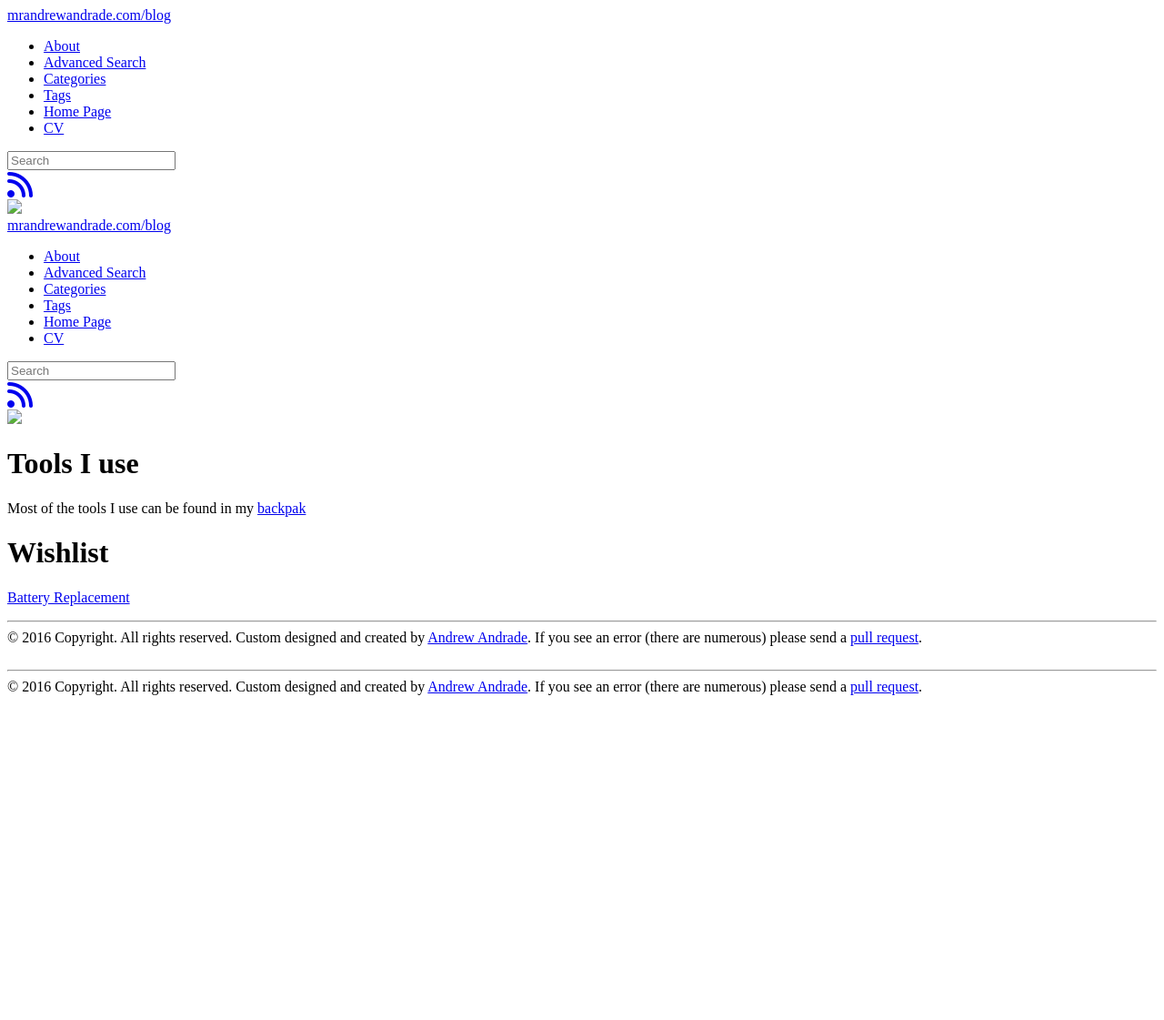
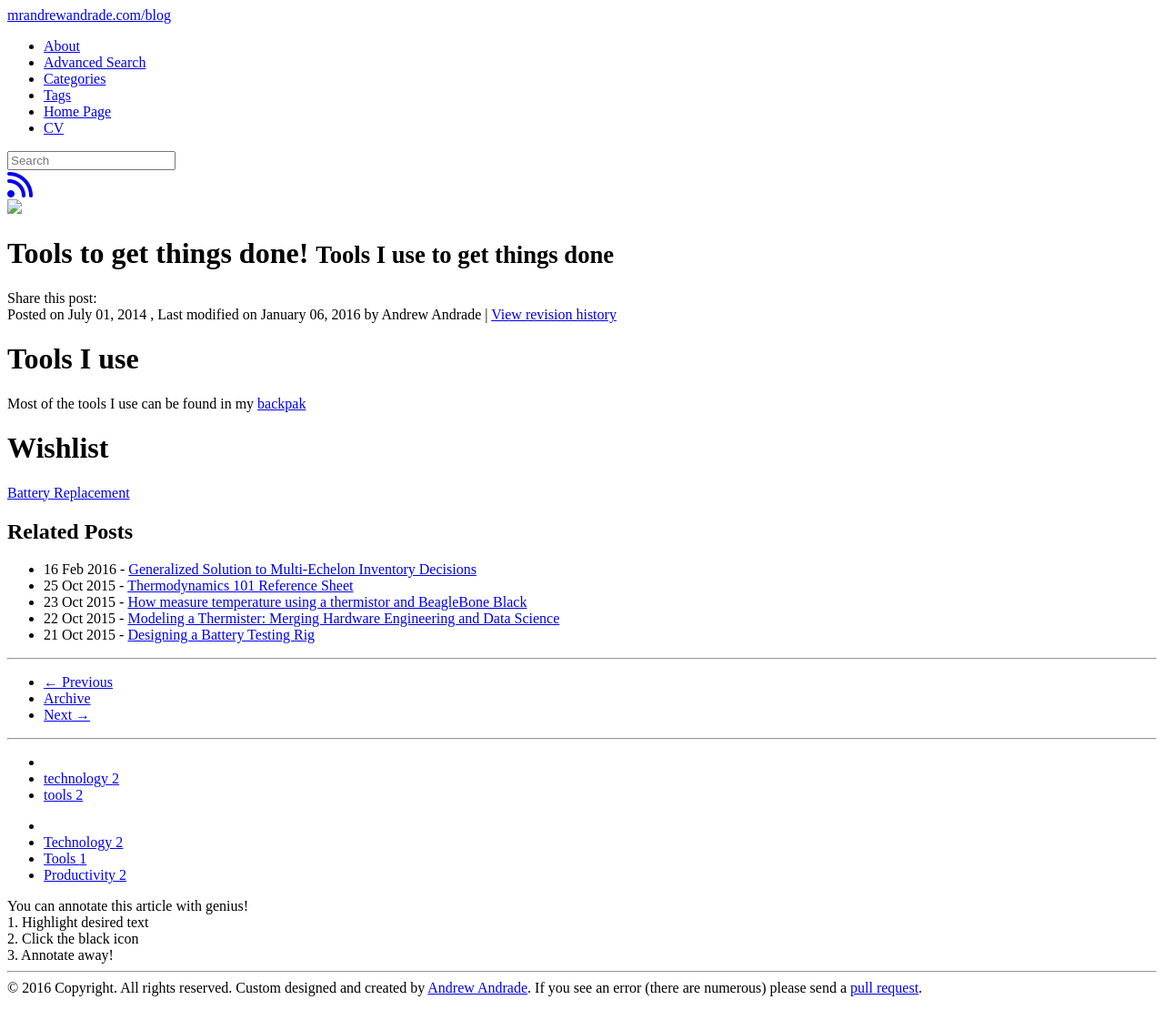
Before and after one commit to mrandrewandrade/blog, a Jekyll site: the page built from _posts/2014-07-01-tools.md, in a window 1280 px wide. Shown: the whole page at 91% size. Built offline with Jekyll 4.4.1, drawn with Linux system fonts in a browser that asks for light colours; nearby versions of some CDN libraries; library files that are not in the unit come from our copies; comment, search, counter and statistics services are not loaded; before the commit the page ends 900 px from its top, so only the background shows below that.

Commit message:
reverted changes

```diff
--- a/_includes/themes/evjekylltheme/default.html
+++ b/_includes/themes/evjekylltheme/default.html
@@ -20,9 +20,9 @@ viewing the code on http://github.com/mrandrewandrade/blog -->
       <script src="http://html5shim.googlecode.com/svn/trunk/html5.js"></script>
     <![endif]-->
 
-<link href="{{ ASSET_PATH }}google-code-prettify/desert.css" type="text/css" rel="stylesheet" />
-<script type="text/javascript" src="{{ ASSET_PATH }}google-code-prettify/prettify.js?skin=desert"></script>
-<script type="text/javascript" src="{{ ASSET_PATH }}jquery-2.1.3.min.js"></script>
+<link href="{{ ASSET_PATH }}/google-code-prettify/desert.css" type="text/css" rel="stylesheet" />
+<script type="text/javascript" src="{{ ASSET_PATH }}/google-code-prettify/prettify.js?skin=desert"></script>
+<script type="text/javascript" src="{{ ASSET_PATH }}/jquery-2.1.3.min.js"></script>
 <script type="text/javascript">
 $(function(){
     $("pre").addClass("prettyprint");
@@ -39,20 +39,20 @@ src="http://cdn.mathjax.org/mathjax/latest/MathJax.js?config=TeX-AMS-MML_HTMLorM
 
 
 <!-- Add mousewheel plugin (this is optional) -->
-<script type="text/javascript" src="{{ ASSET_PATH }}fancybox/lib/jquery.mousewheel-3.0.6.pack.js"></script>
+<script type="text/javascript" src="{{ ASSET_PATH }}/fancybox/lib/jquery.mousewheel-3.0.6.pack.js"></script>
 <!-- Add fancyBox -->
-<link rel="stylesheet" href="{{ ASSET_PATH }}fancybox/source/jquery.fancybox.css?v=2.1.5" type="text/css" media="screen" />
-<script type="text/javascript" src="{{ ASSET_PATH }}fancybox/source/jquery.fancybox.pack.js?v=2.1.5"></script>
+<link rel="stylesheet" href="{{ ASSET_PATH }}/fancybox/source/jquery.fancybox.css?v=2.1.5" type="text/css" media="screen" />
+<script type="text/javascript" src="{{ ASSET_PATH }}/fancybox/source/jquery.fancybox.pack.js?v=2.1.5"></script>
 
 <!-- Le styles -->
-<link href="{{ ASSET_PATH }}bootstrap/css/bootstrap.2.2.2.min.css" rel="stylesheet">
-<link href="{{ ASSET_PATH }}css/style.css" rel="stylesheet" type="text/css" media="all">
+<link href="{{ ASSET_PATH }}/bootstrap/css/bootstrap.2.2.2.min.css" rel="stylesheet">
+<link href="{{ ASSET_PATH }}/css/style.css" rel="stylesheet" type="text/css" media="all">
 <!--<link href="/css/syntax.css" rel="stylesheet" type="text/css" media="all">-->
 
-<script type="text/javascript" src="{{ ASSET_PATH }}bootstrap-3.3.5/js/bootstrap.min.js"></script>
-<script type="text/javascript" src="{{ ASSET_PATH }}toc.js"></script>
-<script type="text/javascript" src="{{ ASSET_PATH }}webcore.js"></script>
-<script type="text/javascript" src="{{ ASSET_PATH }}jquery.bootstrap-autohidingnavbar.min.js"></script>
+<script type="text/javascript" src="{{ ASSET_PATH }}/bootstrap-3.3.5/js/bootstrap.min.js"></script>
+<script type="text/javascript" src="{{ ASSET_PATH }}/toc.js"></script>
+<script type="text/javascript" src="{{ ASSET_PATH }}/webcore.js"></script>
+<script type="text/javascript" src="{{ ASSET_PATH }}/jquery.bootstrap-autohidingnavbar.min.js"></script>
 
 <!-- Le fav and touch icons -->
 <link rel="shortcut icon" href="{{ BASE_PATH }}/images/favicon.ico">
@@ -61,7 +61,7 @@ src="http://cdn.mathjax.org/mathjax/latest/MathJax.js?config=TeX-AMS-MML_HTMLorM
 <link href="{{ BASE_PATH }}{{ site.baseurl }}{{ site.JB.feed_path }}" type="application/atom+xml" rel="alternate" title="Jekyll auto generate ATOM Feed">
 <link href="{{ BASE_PATH }}{{ site.JB.atom_path }}" type="application/atom+xml" rel="alternate" title="Site ATOM Feed">
 <link href="{{ BASE_PATH }}{{ site.JB.rss_path }}" type="application/rss+xml" rel="alternate" title="Site RSS Feed">
-<link rel="stylesheet" href="{{ ASSET_PATH }}font-awesome-4.4.0/css/font-awesome.min.css">
+<link rel="stylesheet" href="{{ ASSET_PATH }}/font-awesome-4.4.0/css/font-awesome.min.css">
 
 </head>
 
--- a/_includes/themes/evjekylltheme/post.html
+++ b/_includes/themes/evjekylltheme/post.html
@@ -1,141 +1,115 @@
-<!DOCTYPE html>
-<html>
-<head>
-<meta charset="utf-8">
-<!-- Hello source peaker! This site is autogenerated using Jekyll so you can learn more by
-viewing the code on http://github.com/mrandrewandrade/blog -->
-
-<title>{% if page.title %}{{ page.title }} - {% endif %}{{ site.title }}</title>
-{% if page.description %}<meta name="description" content="{{ page.description }}">{% endif %}
-{% if post.excerpt %}<meta name="description" content="{{ post.excerpt | strip_html }}">{% endif %}
-<meta name="author" content="{{ site.author.name }}">
-<!-- Enable responsive viewport -->
-<meta name="viewport" content="width=device-width, initial-scale=1.0">
-
-{% if page.url == "/404.html" %}
-<meta http-equiv = "refresh" content = "5;url=/">
-{% endif %}
-<!-- Le HTML5 shim, for IE6-8 support of HTML elements -->
-<!--[if lt IE 9]>
-      <script src="http://html5shim.googlecode.com/svn/trunk/html5.js"></script>
-    <![endif]-->
-
-<link href="{{ ASSET_PATH }}/google-code-prettify/desert.css" type="text/css" rel="stylesheet" />
-<script type="text/javascript" src="{{ ASSET_PATH }}/google-code-prettify/prettify.js?skin=desert"></script>
-<script type="text/javascript" src="{{ ASSET_PATH }}/jquery-2.1.3.min.js"></script>
-<script type="text/javascript">
-$(function(){
-    $("pre").addClass("prettyprint");
-    prettyPrint();
-    });
-</script>
 <script type="text/javascript"
 src="http://cdn.mathjax.org/mathjax/latest/MathJax.js?config=TeX-AMS-MML_HTMLorMML">
 </script>
-
-<!-- Sharing and follow buttons -->
-<!-- Don't just copy this code, go to www.addthis.com/dashboard to customize your own -->
-<script type="text/javascript" src="//s7.addthis.com/js/300/addthis_widget.js#pubid=ra-562bb95fd3f0255a" async="async"></script>
+<script async src="//genius.codes"></script>
 
 
-<!-- Add mousewheel plugin (this is optional) -->
-<script type="text/javascript" src="{{ ASSET_PATH }}/fancybox/lib/jquery.mousewheel-3.0.6.pack.js"></script>
-<!-- Add fancyBox -->
-<link rel="stylesheet" href="{{ ASSET_PATH }}/fancybox/source/jquery.fancybox.css?v=2.1.5" type="text/css" media="screen" />
-<script type="text/javascript" src="{{ ASSET_PATH }}/fancybox/source/jquery.fancybox.pack.js?v=2.1.5"></script>
+<div class="row-fliud">
+  <div class="span8">
+    <div class="page-header">
+      <h1>{{ page.title }} {% if page.tagline %}<small>{{page.tagline}}</small>{% endif %}</h1>
+    </div>
+    Share this post:
+    <div class="addthis_sharing_toolbox"></div>
+    <div class="post-meta">
+      {% if page.date %}
+      <span class="entry-date">Posted on {{ page.date | date: '%B %d, %Y' }}</span>
+      {% endif %}
+      {% if page.last_updated %}
+      , Last modified on {{ page.last_updated | date: '%B %d, %Y' }}
+      {% endif %}
+      <span class="entry-author">by {{ site.author.name }}</span>
+      | <a class="revision-histroy" href="https://github.com/mrandrewandrade/blog/commits/gh-pages/{{ page.path }}" target="_blank">View revision history</a>
+    </div>
 
-<!-- Le styles -->
-<link href="{{ ASSET_PATH }}/bootstrap/css/bootstrap.2.2.2.min.css" rel="stylesheet">
-<link href="{{ ASSET_PATH }}/css/style.css" rel="stylesheet" type="text/css" media="all">
-<!--<link href="/css/syntax.css" rel="stylesheet" type="text/css" media="all">-->
 
-<script type="text/javascript" src="{{ ASSET_PATH }}/bootstrap-3.3.5/js/bootstrap.min.js"></script>
-<script type="text/javascript" src="{{ ASSET_PATH }}/toc.js"></script>
-<script type="text/javascript" src="{{ ASSET_PATH }}/webcore.js"></script>
-<script type="text/javascript" src="{{ ASSET_PATH }}/jquery.bootstrap-autohidingnavbar.min.js"></script>
+    <div class="post-content">
+      {{ content }}
+    </div>
 
-<!-- Le fav and touch icons -->
-<link rel="shortcut icon" href="{{ BASE_PATH }}/images/favicon.ico">
+    <div id="related">
+      <h2>Related Posts</h2>
+      <ul class="posts">
+        {% for post in site.related_posts limit:5 %}
+        <li><span>{{ post.date | date_to_string }}</span> - <a href="{{ post.url }}">{{ post.title }}</a></li>
+        {% endfor %}
+      </ul>
+    </div>
 
-<!-- atom & rss feed -->
-<link href="{{ BASE_PATH }}{{ site.baseurl }}{{ site.JB.feed_path }}" type="application/atom+xml" rel="alternate" title="Jekyll auto generate ATOM Feed">
-<link href="{{ BASE_PATH }}{{ site.JB.atom_path }}" type="application/atom+xml" rel="alternate" title="Site ATOM Feed">
-<link href="{{ BASE_PATH }}{{ site.JB.rss_path }}" type="application/rss+xml" rel="alternate" title="Site RSS Feed">
-<link rel="stylesheet" href="{{ ASSET_PATH }}/font-awesome-4.4.0/css/font-awesome.min.css">
+    <hr>
+    <div class="pagination">
+      <ul>
+        {% if page.previous %}
+        <li class="prev"><a href="{{ BASE_PATH }}{{ page.previous.url }}" title="{{ page.previous.title }}">&larr; Previous</a></li>
+        {% else %}
+        <li class="prev disabled"><a>&larr; Previous</a></li>
+        {% endif %}
+        <li><a href="{{ BASE_PATH }}{{ site.JB.archive_path }}">Archive</a></li>
+        {% if page.next %}
+        <li class="next"><a href="{{ BASE_PATH }}{{ page.next.url }}" title="{{ page.next.title }}">Next &rarr;</a></li>
+        {% else %}
+        <li class="next disabled"><a>Next &rarr;</a></li>
+        {% endif %}
+      </ul>
+    </div>
+    <hr>
 
-</head>
+    <!--    {% include JB/comments %}
+        <blockquote><p class="quote"></p></blockquote> -->
+  </div>
 
-<body>
-<div class="navbar navbar-default navbar-fixed-top">
-  <div class="navbar-inner">
-    <div class="container">
-      <a class="brand" href="{{ HOME_PATH }}">{{ site.title }}</a>
-      <ul class="nav navbar-nav">
-        {% assign pages_list = site.pages %}
-        {% assign group = 'navigation' %}
-        {% include JB/pages_list %}
-        <li><a href="http://mrandrewandrade.com" target="_blank">Home Page</a></li>
-        <li><a href="http://mrandrewandrade.com/cv" target="_blank">CV</a></li>
-      </ul>
-      <form id="search-form" class="navbar-form navbar-right pull-right has-success visible-lg" role="search">
-        <div class="form-group">
-          <input type="text" class="form-control input-sm" placeholder="Search" id="query">
-        </div>
-      </form>
-      <div class="nav-icon">
-        <a href="/blog/rss.xml"><i class="fa fa-rss fa-2x"></i></a>
+  <div class="span4">
+    {% unless page.categories == empty %}
+    <ul class="tag_box">
+      <li><i class="icon-folder-open"></i></li>
+      {% assign categories_list = page.categories %}
+      {% include JB/categories_list %}
+    </ul>
+    {% endunless %}
+
+    {% unless page.tags == empty %}
+    <ul class="tag_box">
+      <li><i class="icon-tags"></i></li>
+      {% assign tags_list = page.tags %}
+      {% include JB/tags_list %}
+    </ul>
+    {% endunless %}
+
+    <div class="addthis_vertical_follow_toolbox"></div>
+
+    <div id="floatbox">
+      <div id="toc"></div>
+      <div>
+        You can annotate this article with genius! <br>
+        1. Highlight desired text <br>
+        2. Click the black icon <br>
+        3. Annotate away! <br>
       </div>
     </div>
+
+
   </div>
 </div>
+<script type="text/javascript">
+$(document).ready(function(){
+    $('#toc').toc();
+    $('table').addClass('table table-hover');
 
-<div class="container">
-  <div class="row">
-    <div class="row-fliud">
-      <div class="span12">
-        <div class="searchresult">
-        </div>
-        <div id="search-loader" class="img-wrap">
-          <img src="{{ ASSET_PATH }}/loading.gif">
-        </div>
-      </div>
-    </div>
-    {{ content }}
-  </div>
-  <hr>
-  <footer>
-    &copy; {{ site.time | date: '%Y' }} Copyright.  All rights reserved.  Custom designed and created by <a href="http://mrandrewandrade.com" target="_blank">Andrew Andrade</a>. If you see an error (there are numerous) please send a <a href="http://github.com/mrandrewandrade/blog" target="_blank">pull request</a>.
-    <br><br>
-  </footer>
-</div>
-
-{% include JB/analytics %}
-</body>
-<script type="text/javascript">
-window.___gcfg = {lang: 'zh-CN'};
-(function() {
- var po = document.createElement('script'); po.type = 'text/javascript'; po.async = true;
- po.src = 'https://apis.google.com/js/platform.js';
- var s = document.getElementsByTagName('script')[0]; s.parentNode.insertBefore(po, s);
- })();
-</script>
-<script>
-$(document).ready(function() {
-    $("p img").each(function(){
-      var strA = "<a class='fancybox' rel='gallery' href='" + this.src + "'></a>";
-      $(this).wrapAll(strA);
-      });
-    $(".fancybox").fancybox({
-padding: 0,
-beforeShow: function(){
-var alt = this.element.find('img').attr('alt');
-this.inner.find('img').attr('alt', alt);
-this.title = alt;
-}
-});
-    $(".navbar-fixed-top").autoHidingNavbar({
-      'animationDuration': 300
+    $.getJSON('/quotes.json', function(data){
+      var rand = Math.floor(Math.random()*data.quotes.length);
+      var entry = data.quotes[rand].quote +"    --"+ data.quotes[rand].name;
+      $('.quote').text(entry);
       });
     });
+$(function(){
+    var tocH = $("#floatbox").offset().top;
+    $(window).scroll(function(){
+      var scroH = $(this).scrollTop();
+      if(scroH >= tocH){
+      $("#floatbox").css({"position":"fixed","top":0});
+      }else{
+      $("#floatbox").css({"position":"static"});
+      }
+      })
+    });
 </script>
-</html>
```
Lines whose indentation alone changed are shown as unchanged.
